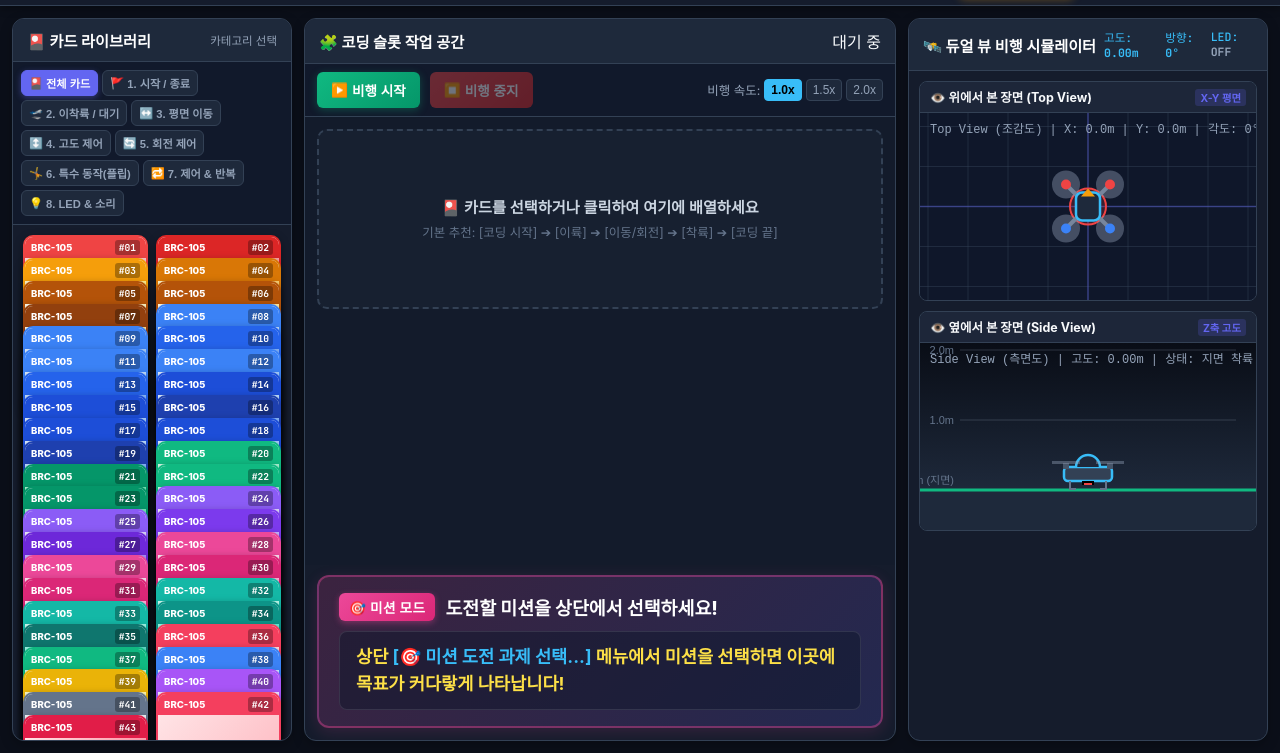
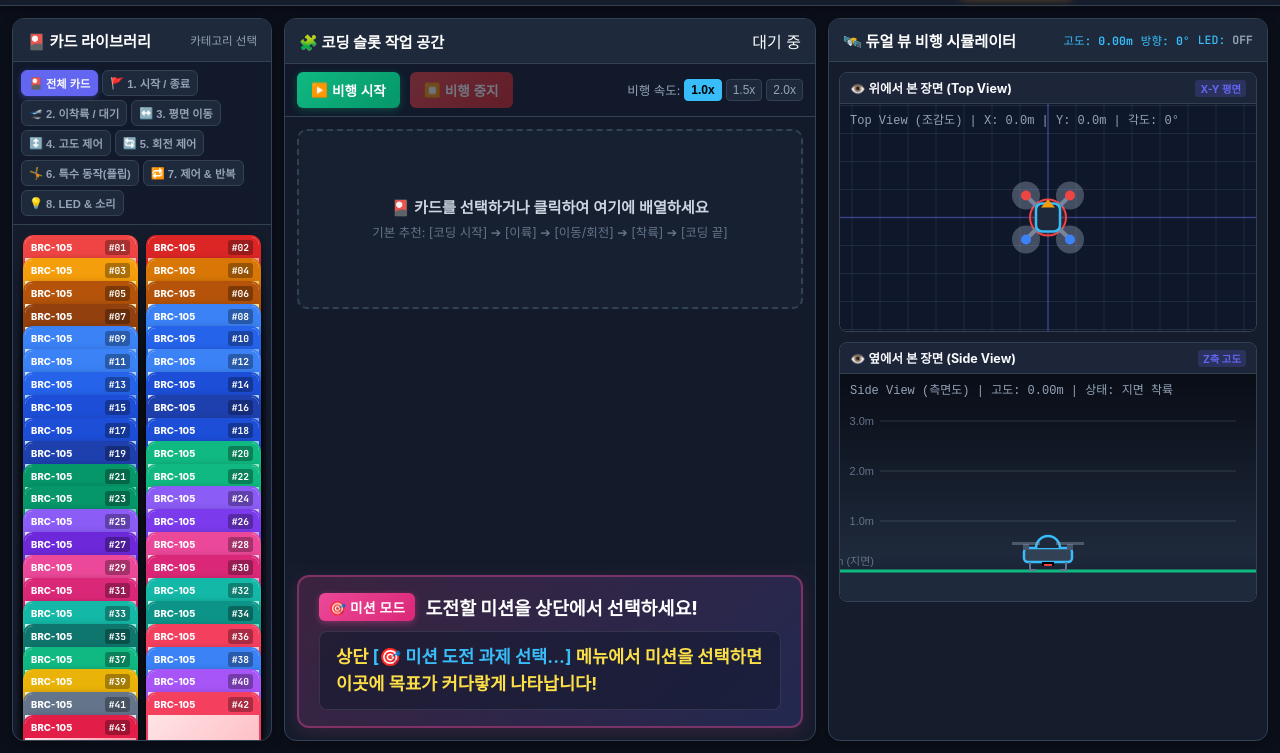
Before and after one commit to junho1-commits/brc105-card-coding-simulator, a website built with Vite: page index.html in a window 1280 px wide. Shown: the part 47-800 px from the top of the page. Built offline with nearby package versions, Linux system fonts and the light colour scheme; a web font is replaced by a local one.

Commit message:
feat: Expand simulator viewport space and adjust gridSize/altitudeScale for wider drone flight area

```diff
--- a/src/css/style.css
+++ b/src/css/style.css
@@ -423,14 +423,14 @@ html, body {
   }
 }
 
-/* 2. Main Layout Grid (크롬북 최적화) */
+/* 2. Main Layout Grid (크롬북 최적화 & 넓은 시뮬레이터 공간) */
 .app-main-layout {
   display: grid;
-  grid-template-columns: 280px 1fr 360px;
+  grid-template-columns: 260px 1fr 440px;
   gap: 12px;
   padding: 12px;
   flex: 1;
-  min-height: 0; /* Flexbox 내 스크롤 허용 */
+  min-height: 0;
 }
 
 .panel {
@@ -841,8 +841,8 @@ html, body {
   display: flex;
   flex-direction: column;
   overflow: hidden;
-  height: 220px;
-  min-height: 180px;
+  height: 260px;
+  min-height: 220px;
   position: relative;
 }
 
--- a/src/js/sideViewRenderer.js
+++ b/src/js/sideViewRenderer.js
@@ -3,7 +3,7 @@ export class SideViewRenderer {
   constructor(canvas) {
     this.canvas = canvas;
     this.ctx = canvas ? canvas.getContext('2d') : null;
-    this.altitudeScale = 70; // 1미터당 70픽셀
+    this.altitudeScale = 50; // 1미터당 50픽셀로 상승 공간 대폭 확충
     this.propellerAngle = 0;
   }
 
@@ -48,9 +48,9 @@ export class SideViewRenderer {
       ctx.fillRect(0, 0, width, height);
 
       // 2. 바닥 지면 (Ground Plane)
-      const groundY = height - 40;
+      const groundY = height - 30;
       ctx.fillStyle = '#1e293b';
-      ctx.fillRect(0, groundY, width, 40);
+      ctx.fillRect(0, groundY, width, 30);
       ctx.strokeStyle = '#10b981';
       ctx.lineWidth = 3;
       ctx.beginPath();
@@ -58,14 +58,14 @@ export class SideViewRenderer {
       ctx.lineTo(width, groundY);
       ctx.stroke();
 
-      // 3. 고도 가이드 눈금선 (0m, 1m, 2m, 3m)
+      // 3. 고도 가이드 눈금선 (0m ~ 4m)
       ctx.lineWidth = 1;
       ctx.font = '11px sans-serif';
       ctx.textAlign = 'right';
-      for (let alt = 1; alt <= 3; alt++) {
+      for (let alt = 1; alt <= 4; alt++) {
         const lineY = groundY - alt * this.altitudeScale;
         if (lineY > 0) {
-          ctx.strokeStyle = 'rgba(148, 163, 184, 0.25)';
+          ctx.strokeStyle = 'rgba(148, 163, 184, 0.22)';
           ctx.beginPath();
           ctx.moveTo(40, lineY);
           ctx.lineTo(width - 20, lineY);
--- a/src/js/topViewRenderer.js
+++ b/src/js/topViewRenderer.js
@@ -3,7 +3,7 @@ export class TopViewRenderer {
   constructor(canvas) {
     this.canvas = canvas;
     this.ctx = canvas ? canvas.getContext('2d') : null;
-    this.gridSize = 40;
+    this.gridSize = 28;
     this.centerX = 150;
     this.centerY = 150;
     this.propellerAngle = 0;
```
